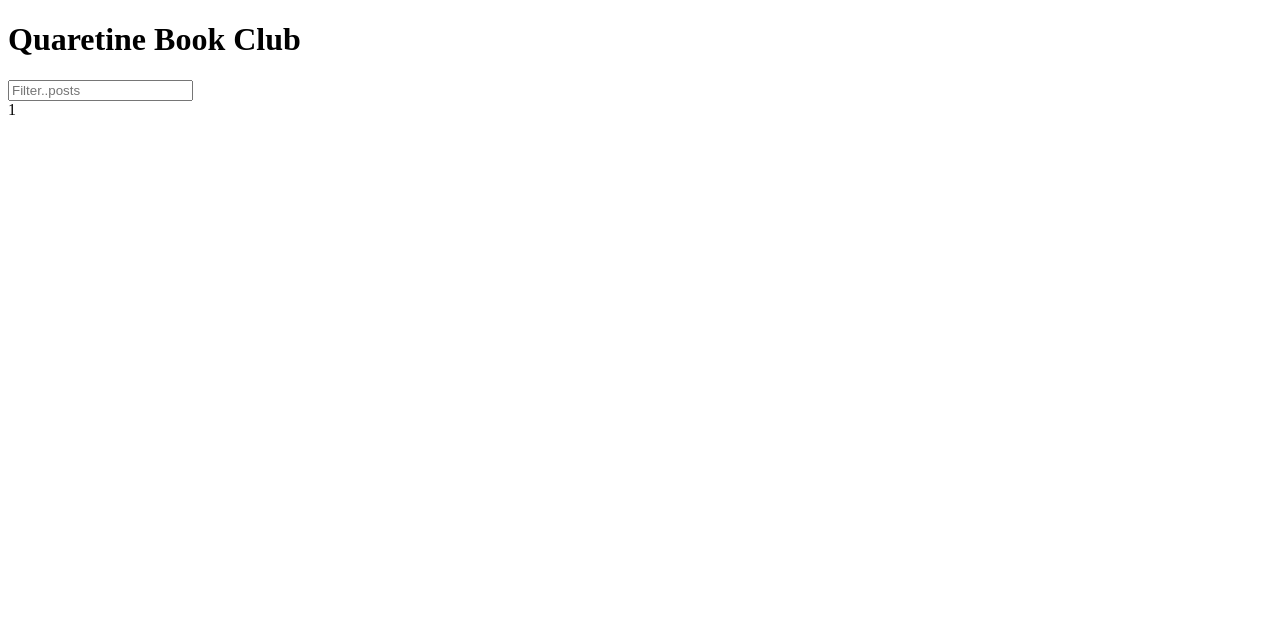
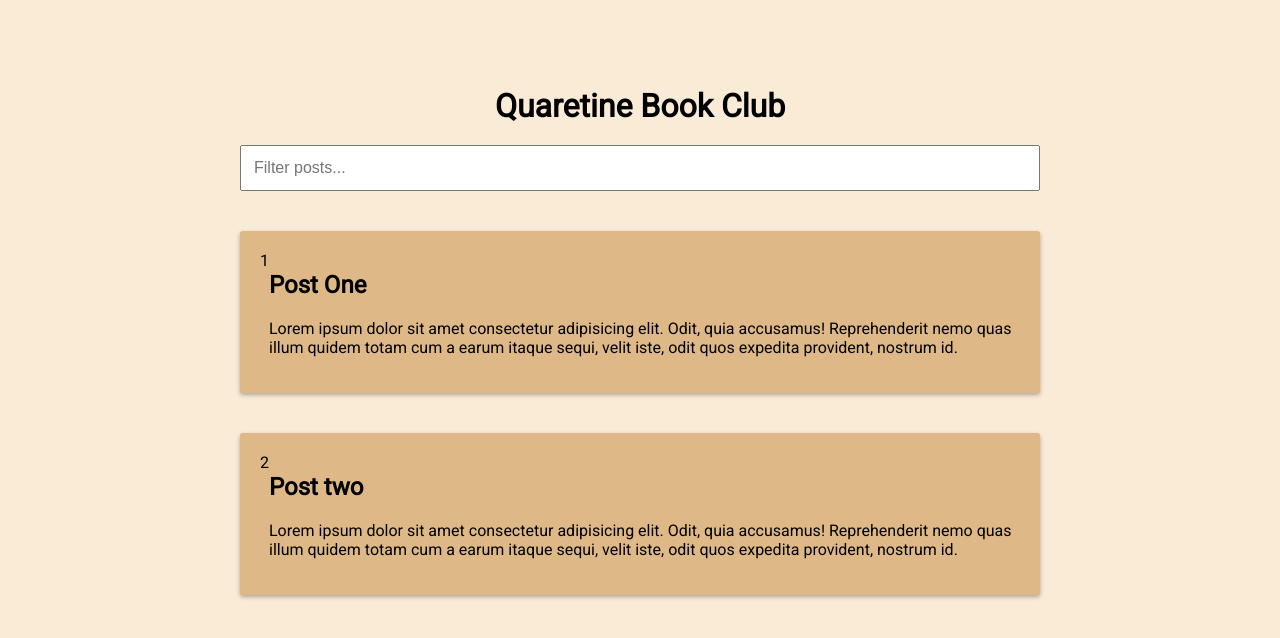
Before and after one commit to Bridgta/infinite-scroll-postings, a plain HTML site: page index.html in a window 1280 px wide. Drawn offline with Linux system fonts and the light colour scheme.

Commit message:
Working on UI

```diff
--- a/index.html
+++ b/index.html
@@ -1,24 +1,55 @@
 <!DOCTYPE html>
 <html lang="en">
     <head>
-    <meta charset="UTF-8">
-    <meta name="viewport" content="width=device-width, initial-scale=1.0">
-    <link rel="stylesheet" href="style.css">
+        <meta charset="UTF-8" />
+        <meta name="viewport" content="width=device-width, initial-scale=1.0" />
+        <link rel="stylesheet" href="style.css" />
         <title>Postings</title>
     </head>
     <body>
         <h1>Quaretine Book Club</h1>
 
-    <div class="fliter-container">
-        <input id="filter" class="filter" placeholder="Filter..posts"></input>
+        <div class="filter-container">
+            <input
+                type="text"
+                id="filter"
+                class="filter"
+                placeholder="Filter posts..."
+            />
         </div>
 
         <div id="post-container">
             <div class="post">
                 <div class="number">1</div>
+                <div class="class-info">
+                    <h2 class="post-title">Post One</h2>
+                    <p class="post-body">
+                        Lorem ipsum dolor sit amet consectetur adipisicing elit.
+                        Odit, quia accusamus! Reprehenderit nemo quas illum
+                        quidem totam cum a earum itaque sequi, velit iste, odit
+                        quos expedita provident, nostrum id.
+                    </p>
+                </div>
+            </div>
+            <div class="post">
+                <div class="number">2</div>
+                <div class="class-info">
+                    <h2 class="post-title">Post two</h2>
+                    <p class="post-body">
+                        Lorem ipsum dolor sit amet consectetur adipisicing elit.
+                        Odit, quia accusamus! Reprehenderit nemo quas illum
+                        quidem totam cum a earum itaque sequi, velit iste, odit
+                        quos expedita provident, nostrum id.
+                    </p>
+                </div>
             </div>
         </div>
 
+        <div class="loader">
+            <div class="circle"></div>
+            <div class="circle"></div>
+            <div class="circle"></div>
+        </div>
 
         <script src="script.js"></script>
     </body>
--- a/style.css
+++ b/style.css
@@ -0,0 +1,47 @@
+@import url("https://fonts.googleapis.com/css2?family=Roboto&display=swap");
+
+* {
+    box-sizing: border-box;
+}
+
+body {
+    background-color: antiquewhite;
+    color: black;
+    font-family: "Roboto", sans-serif;
+    display: flex;
+    flex-direction: column;
+    align-items: center;
+    justify-content: center;
+    min-height: 100vh;
+    margin: 0;
+    padding-bottom: 100px;
+}
+
+h1 {
+    margin-bottom: 0;
+    text-align: center;
+}
+
+.filter-container {
+    margin-top: 20px;
+    width: 80vw;
+    max-width: 800px;
+}
+
+.filter {
+    width: 100%;
+    padding: 12px;
+    font-size: 16px;
+}
+
+.post {
+    position: relative;
+    background-color: burlywood;
+    box-shadow: 0 2px 4px rgba(0, 0, 0, 0.3);
+    border-radius: 3px;
+    padding: 20px;
+    margin: 40px 0;
+    display: flex;
+    width: 80vw;
+    max-width: 800px;
+}
```
Lines whose indentation alone changed are shown as unchanged.
